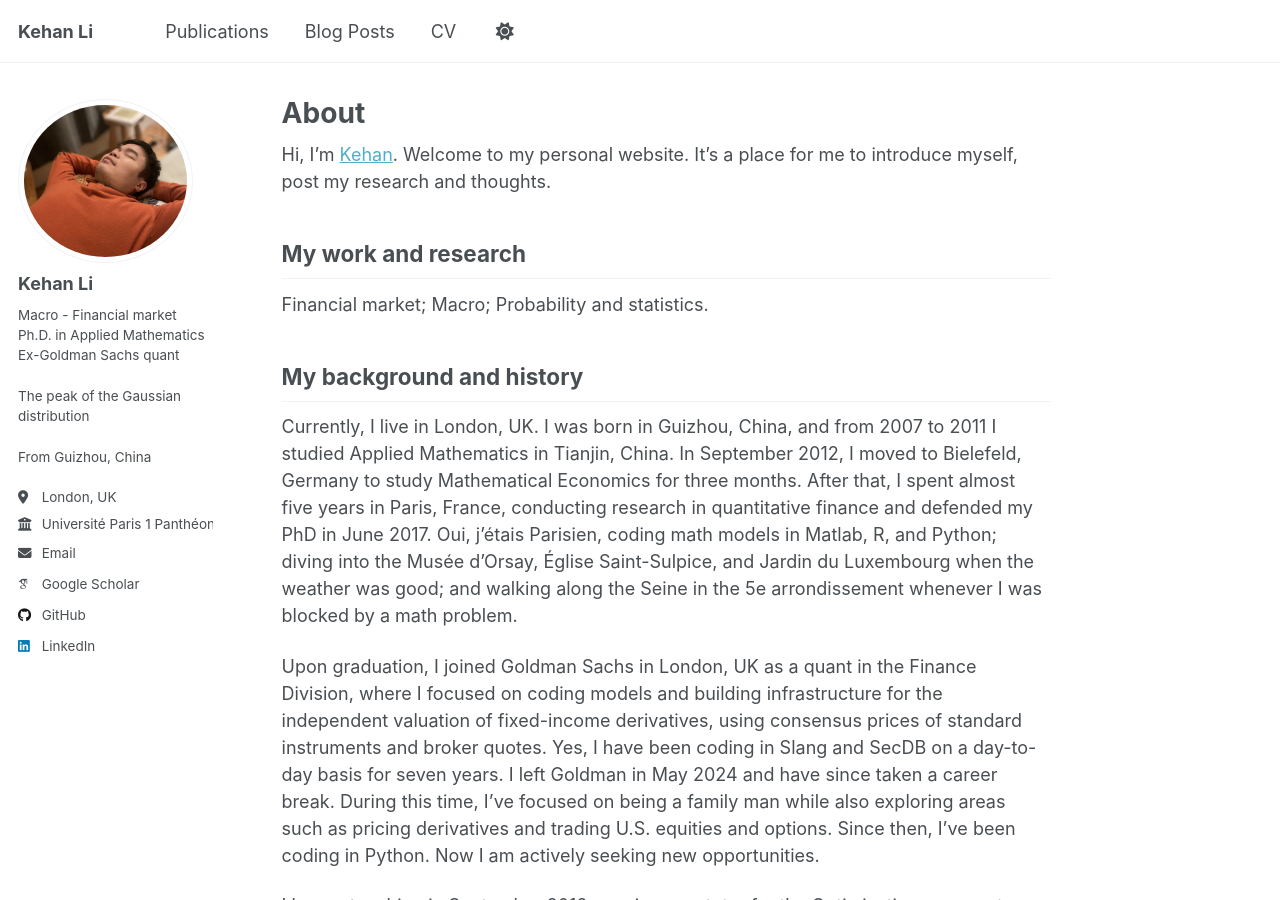
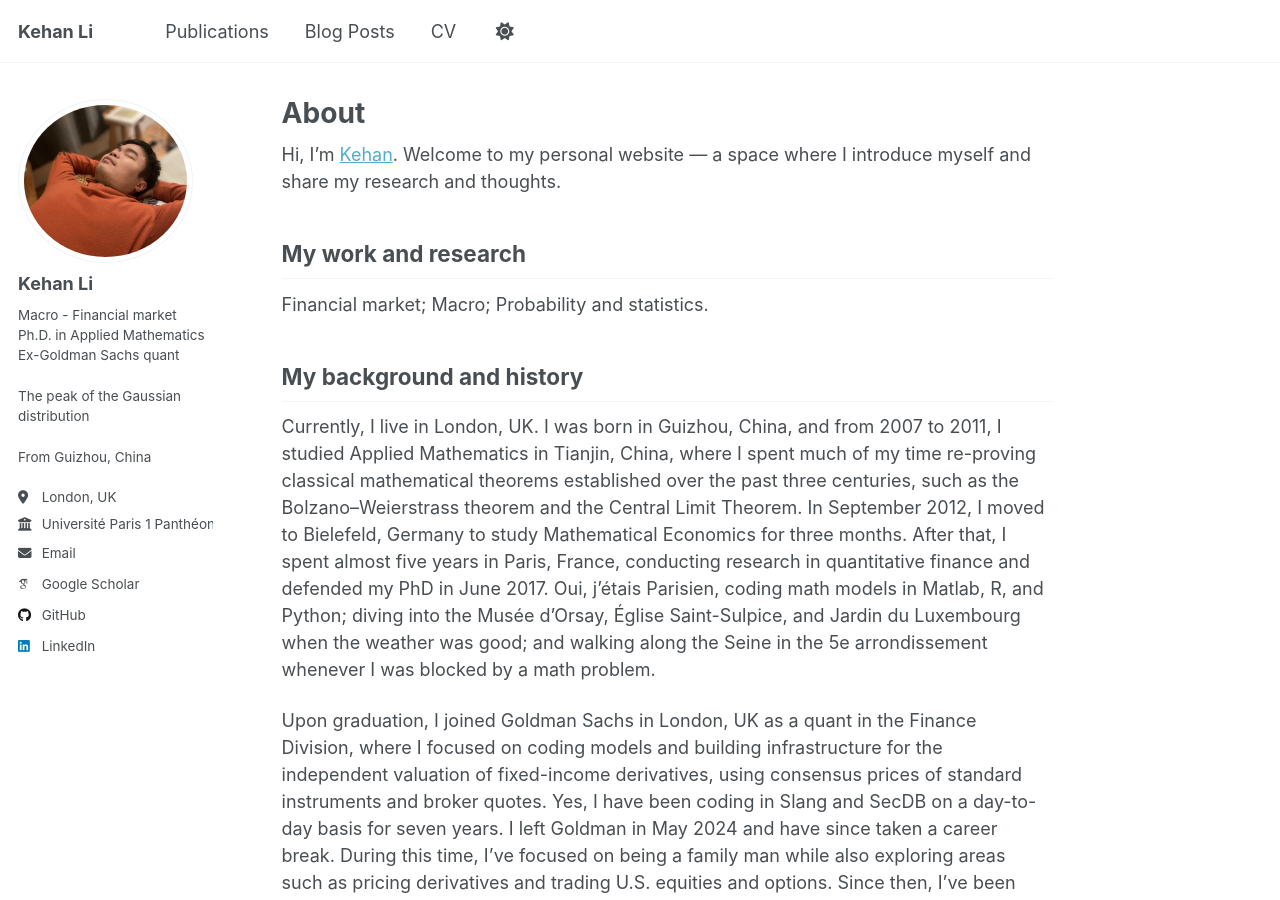
Before and after one commit to KehanLi-1123/KehanLi.github.io, a Jekyll site: the page built from _pages/about.md, in a window 1280 px wide and 900 px high. Built offline with Jekyll 4.4.1, drawn with Linux system fonts in a browser that asks for light colours; some web fonts are replaced.

Commit message:
Update about.md

```diff
--- a/_pages/about.md
+++ b/_pages/about.md
@@ -6,7 +6,7 @@ redirect_from:
   - /about/
   - /about.html
 ---
-Hi, I’m [Kehan](https://www.linkedin.com/in/kehanli/). Welcome to my personal website. It's a place for me to introduce myself, post my research and thoughts.
+Hi, I’m [Kehan](https://www.linkedin.com/in/kehanli/). Welcome to my personal website — a space where I introduce myself and share my research and thoughts.
 
 My work and research
 ------
@@ -14,7 +14,7 @@ Financial market; Macro; Probability and statistics.
 
 My background and history
 ------
-Currently, I live in London, UK. I was born in Guizhou, China, and from 2007 to 2011 I studied Applied Mathematics in Tianjin, China. In September 2012, I moved to Bielefeld, Germany to study Mathematical Economics for three months. After that, I spent almost five years in Paris, France, conducting research in quantitative finance and defended my PhD in June 2017. Oui, j’étais Parisien, coding math models in Matlab, R, and Python; diving into the Musée d’Orsay, Église Saint-Sulpice, and Jardin du Luxembourg when the weather was good; and walking along the Seine in the 5e arrondissement whenever I was blocked by a math problem.
+Currently, I live in London, UK. I was born in Guizhou, China, and from 2007 to 2011, I studied Applied Mathematics in Tianjin, China, where I spent much of my time re-proving classical mathematical theorems established over the past three centuries, such as the Bolzano–Weierstrass theorem and the Central Limit Theorem. In September 2012, I moved to Bielefeld, Germany to study Mathematical Economics for three months. After that, I spent almost five years in Paris, France, conducting research in quantitative finance and defended my PhD in June 2017. Oui, j’étais Parisien, coding math models in Matlab, R, and Python; diving into the Musée d’Orsay, Église Saint-Sulpice, and Jardin du Luxembourg when the weather was good; and walking along the Seine in the 5e arrondissement whenever I was blocked by a math problem.
 
 Upon graduation, I joined Goldman Sachs in London, UK as a quant in the Finance Division, where I focused on coding models and building infrastructure for the independent valuation of fixed-income derivatives, using consensus prices of standard instruments and broker quotes. Yes, I have been coding in Slang and SecDB on a day-to-day basis for seven years. I left Goldman in May 2024 and have since taken a career break. During this time, I’ve focused on being a family man while also exploring areas such as pricing derivatives and trading U.S. equities and options. Since then, I’ve been coding in Python. Now I am actively seeking new opportunities.
 
```
